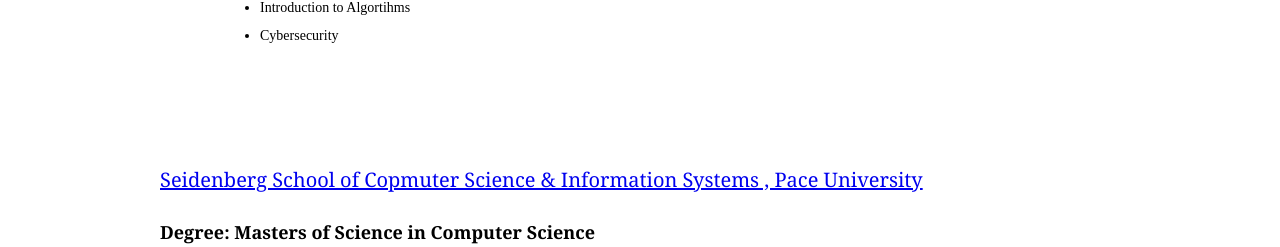
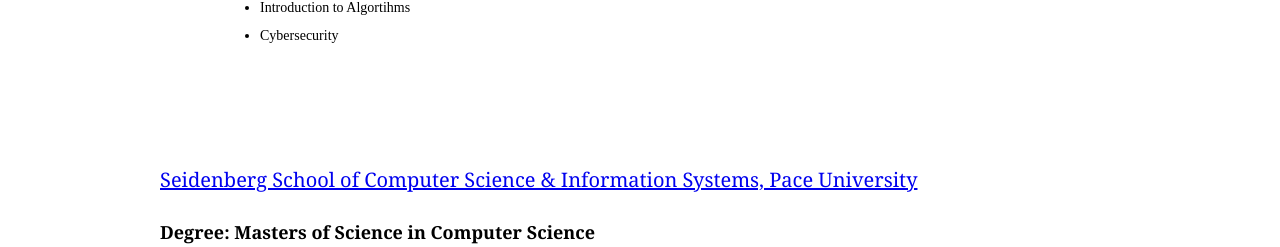
Before and after one commit to ChrisOspina/Professional-Website, a React (Create React App) app: page / in a window 1280 px wide. Shown: the part 3325-3572 px from the top of the page. Built offline with nearby package versions, Linux system fonts and the light colour scheme.

Commit message:
fixed spelling in "Seidnenberg school of computer science"

```diff
--- a/src/Main.jsx
+++ b/src/Main.jsx
@@ -189,8 +189,7 @@ return(
                             <div className="card-content">
                                 <p>
                                     <span className="card-title">
-                                        <a href="https://www.pace.edu/seidenberg" className="teal-text hoverline">Seidenberg School of Copmuter Science & Information Systems
-                                        , Pace University</a>
+                                        <a href="https://www.pace.edu/seidenberg" className="teal-text hoverline">Seidenberg School of Computer Science & Information Systems, Pace University</a>
                                     </span>
                                 </p>
                                 <p>
```
